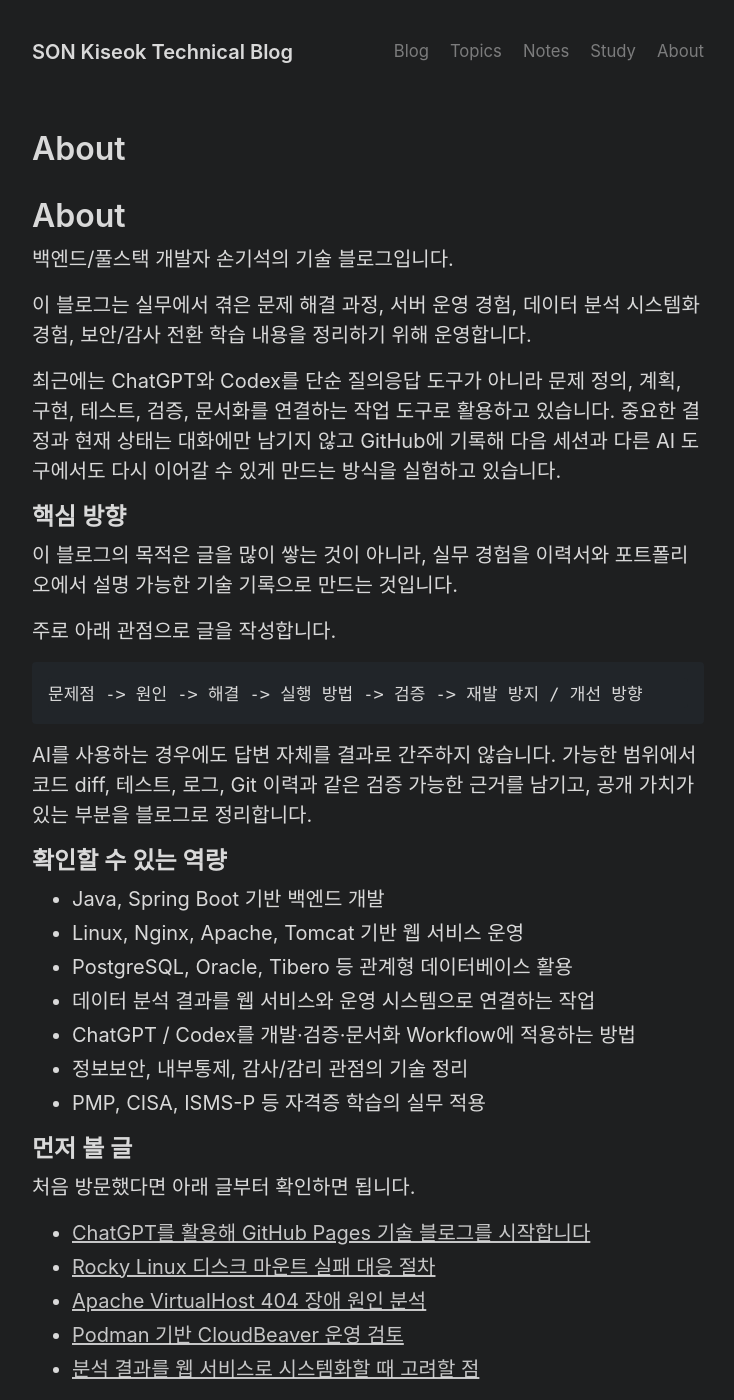
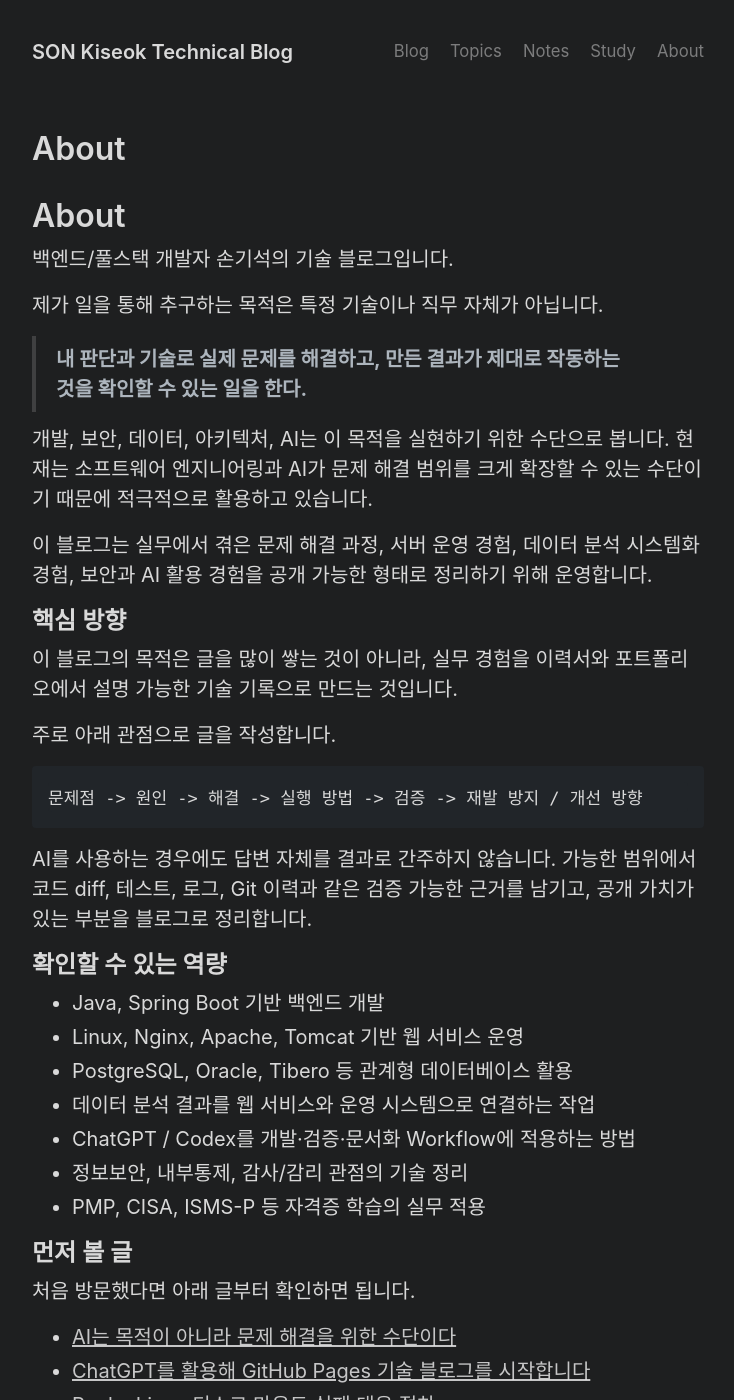
Before and after one commit to son1004007/son1004007.github.io, a Jekyll site: the page built from about.md, in a window 1280 px wide and 1400 px high. Shown: the whole window, without its empty margins (272-1006 px from the left). Built offline with Jekyll 4.4.1, drawn with Linux system fonts in a browser that asks for light colours.

Commit message:
docs: state problem solving purpose on about page

```diff
--- a/about.md
+++ b/about.md
@@ -1,16 +1,20 @@
 ---
 layout: page
 title: About
-description: 백엔드 개발과 Linux 운영 경험, 데이터 시스템화, 보안·감사 학습과 함께 ChatGPT·Codex를 개발 Workflow에 적용하는 과정을 기록합니다.
+description: 실제 문제를 해결하고 결과를 검증하는 일을 중심으로, 개발·보안·데이터·AI를 문제 해결 수단으로 활용해온 경험을 기록합니다.
 ---
 
 # About
 
 백엔드/풀스택 개발자 손기석의 기술 블로그입니다.
 
-이 블로그는 실무에서 겪은 문제 해결 과정, 서버 운영 경험, 데이터 분석 시스템화 경험, 보안/감사 전환 학습 내용을 정리하기 위해 운영합니다.
+제가 일을 통해 추구하는 목적은 특정 기술이나 직무 자체가 아닙니다.
 
-최근에는 ChatGPT와 Codex를 단순 질의응답 도구가 아니라 문제 정의, 계획, 구현, 테스트, 검증, 문서화를 연결하는 작업 도구로 활용하고 있습니다. 중요한 결정과 현재 상태는 대화에만 남기지 않고 GitHub에 기록해 다음 세션과 다른 AI 도구에서도 다시 이어갈 수 있게 만드는 방식을 실험하고 있습니다.
+> **내 판단과 기술로 실제 문제를 해결하고, 만든 결과가 제대로 작동하는 것을 확인할 수 있는 일을 한다.**
+
+개발, 보안, 데이터, 아키텍처, AI는 이 목적을 실현하기 위한 수단으로 봅니다. 현재는 소프트웨어 엔지니어링과 AI가 문제 해결 범위를 크게 확장할 수 있는 수단이기 때문에 적극적으로 활용하고 있습니다.
+
+이 블로그는 실무에서 겪은 문제 해결 과정, 서버 운영 경험, 데이터 분석 시스템화 경험, 보안과 AI 활용 경험을 공개 가능한 형태로 정리하기 위해 운영합니다.
 
 ## 핵심 방향
 
@@ -38,6 +42,7 @@ AI를 사용하는 경우에도 답변 자체를 결과로 간주하지 않습
 
 처음 방문했다면 아래 글부터 확인하면 됩니다.
 
+- [AI는 목적이 아니라 문제 해결을 위한 수단이다]({{ '/career/2026/09/20/ai-is-a-tool-for-problem-solving/' | relative_url }})
 - [ChatGPT를 활용해 GitHub Pages 기술 블로그를 시작합니다]({{ '/career/2026/06/21/start-github-pages-blog-with-chatgpt/' | relative_url }})
 - [Rocky Linux 디스크 마운트 실패 대응 절차]({{ '/infrastructure/2026/06/22/rocky-linux-disk-mount-failure/' | relative_url }})
 - [Apache VirtualHost 404 장애 원인 분석]({{ '/infrastructure/2026/06/22/apache-virtualhost-404-troubleshooting/' | relative_url }})
```
